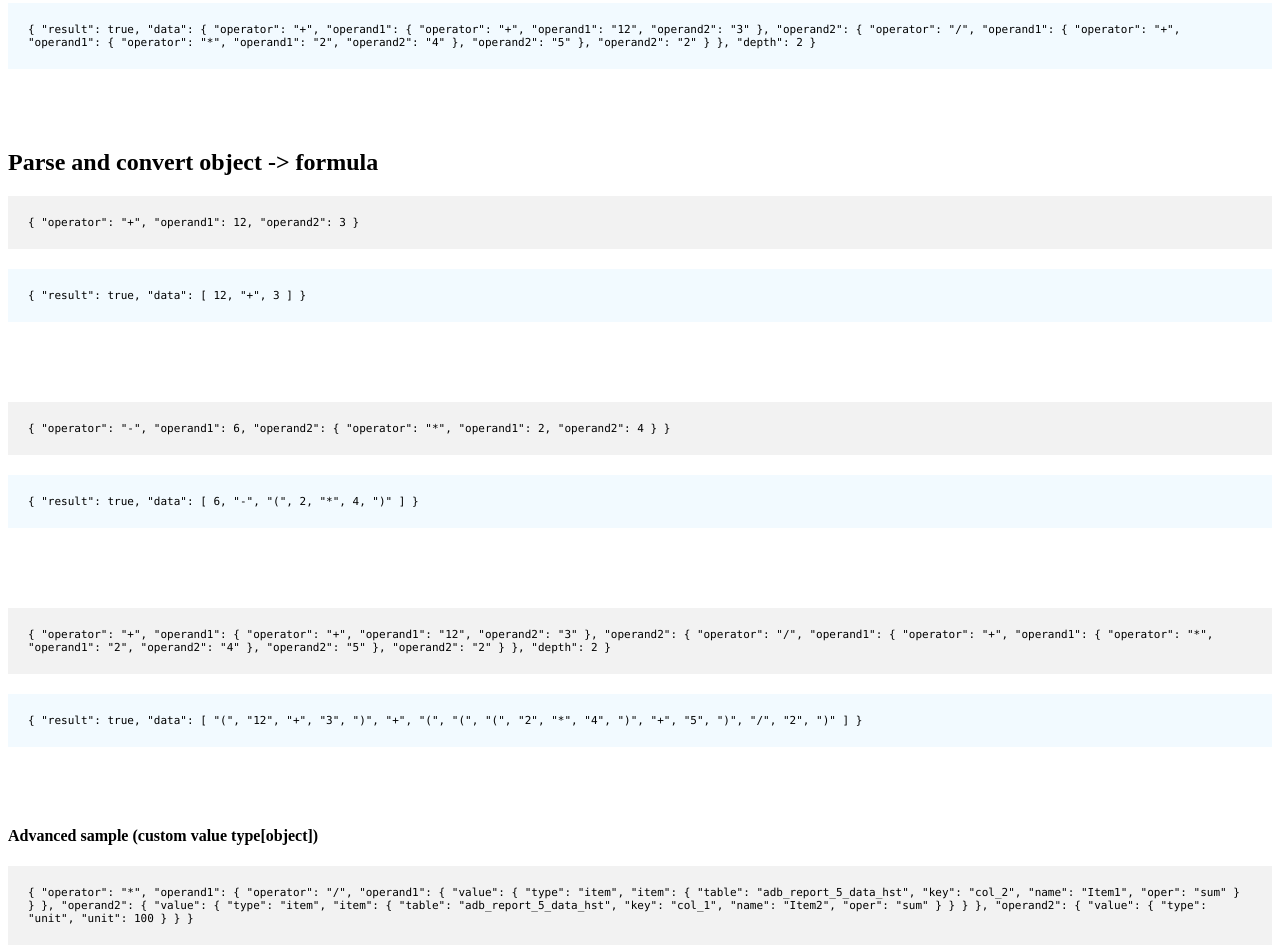
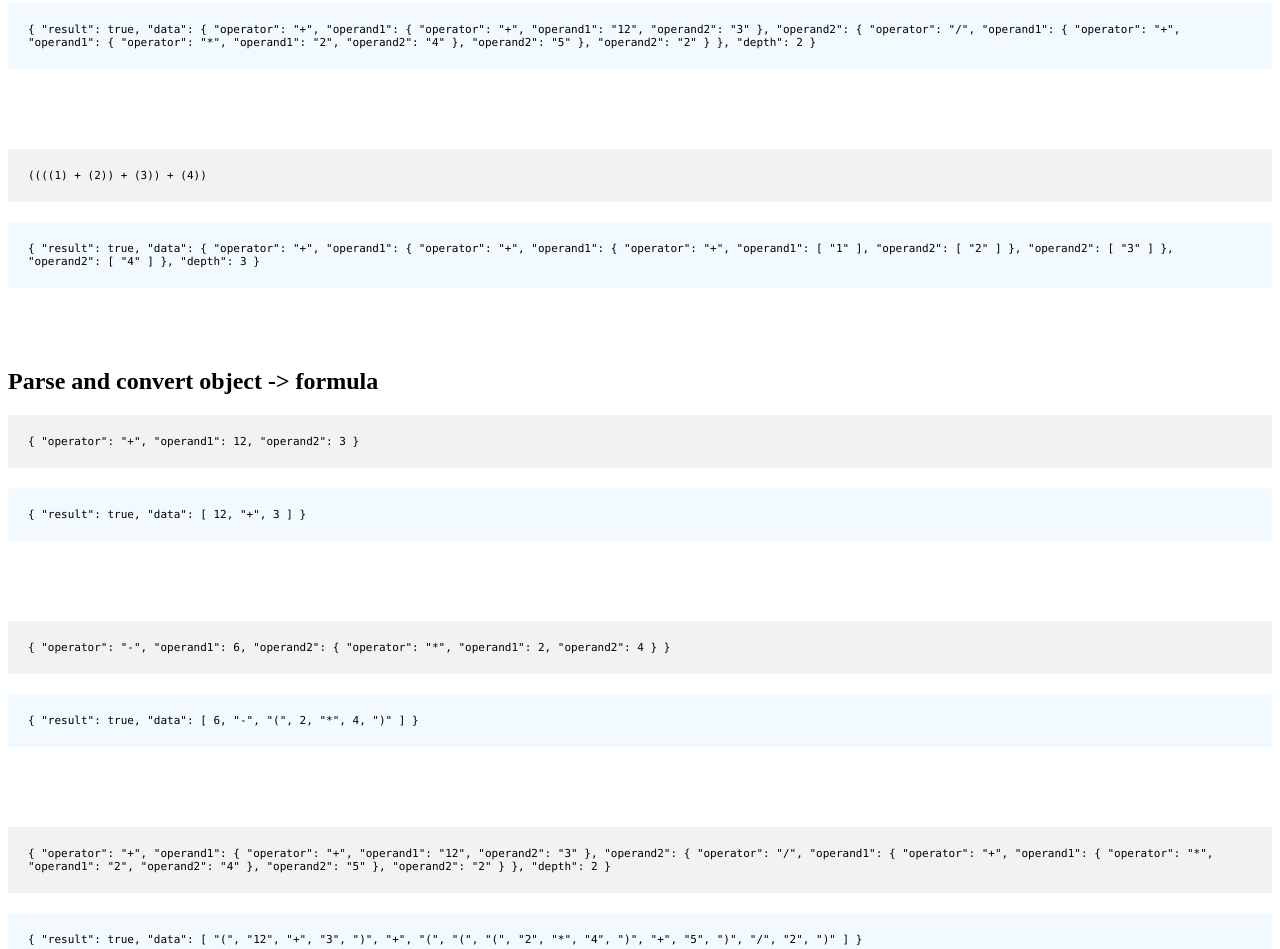
Before and after one commit to atomicpages/metric-parser, a plain HTML site: page index.html in a window 1280 px wide. Shown: the part 1168-2117 px from the top of the page. Drawn offline with Linux system fonts and the light colour scheme.

Commit message:
Update version v1.0.7 (bracket parser improved).

```diff
--- a/index.html
+++ b/index.html
@@ -18,6 +18,7 @@
 			var formula12 = { "operator": "-", "operand1": 6, "operand2": { "operator": "*", "operand1": 2, "operand2": 4 } };
 			var formula13 = { "operator": "+", "operand1": { "operator": "+", "operand1": "12", "operand2": "3" }, "operand2": { "operator": "/", "operand1": { "operator": "+", "operand1": { "operator": "*", "operand1": "2", "operand2": "4" }, "operand2": "5" }, "operand2": "2" } };
 			var formula14 = { "operator": "*", "operand1": { "operator": "/", "operand1": { "value": { "type": "item", "item": { "table": "adb_report_5_data_hst", "key": "col_2", "name": "Item1", "oper": "sum" } } }, "operand2": { "value": { "type": "item", "item": { "table": "adb_report_5_data_hst", "key": "col_1", "name": "Item2", "oper": "sum" } } } }, "operand2": { "value": { "type": "unit", "unit": 100 } } };
+			var formula15 = '((((1) + (2)) + (3)) + (4))';
 
 
 			window.onload = function() {
@@ -35,6 +36,7 @@
 				document.getElementById('print12').innerHTML = JSON.stringify(new formulaComposer(formula12, true), null, '\t');
 				document.getElementById('print13').innerHTML = JSON.stringify(new formulaComposer(formula13, true), null, '\t');
 				document.getElementById('print14').innerHTML = JSON.stringify(new formulaComposer(formula14, true), null, '\t');
+				document.getElementById('print15').innerHTML = JSON.stringify(new formulaComposer(formula15), null, '\t');
 			};
 		//]]>
 		</script>
@@ -92,6 +94,9 @@
 		<div class="formula">12 + 3+ (2*4+5)/2</div>
 		<div class="print" id="print6"></div>
 
+		<div class="formula">((((1) + (2)) + (3)) + (4))</div>
+		<div class="print" id="print15"></div>
+
 
 		<h2>Parse and convert object -&gt; formula</h2>
 
--- a/src/formula.composer.js
+++ b/src/formula.composer.js
@@ -1,8 +1,8 @@
 /************************************************************************************************************
  *
- * @ Version 1.0.6
+ * @ Version 1.0.7
  * @ Formula Parser
- * @ Date 03. 25. 2016
+ * @ Date 03. 28. 2016
  * @ Author PIGNOSE
  * @ Licensed under MIT.
  *
@@ -85,7 +85,7 @@ formulaComposer.prototype.layerParser = function (data, pos, depth, map) {
                     }
                 }
 
-                if (data.length == key + 1) {
+                if (data.length == key + 1 && innerDepth > 0) {
                     return {
                         result: false,
                         col: pos + key,
```
Also changed, not shown: dist/formula.composer.min.js.
